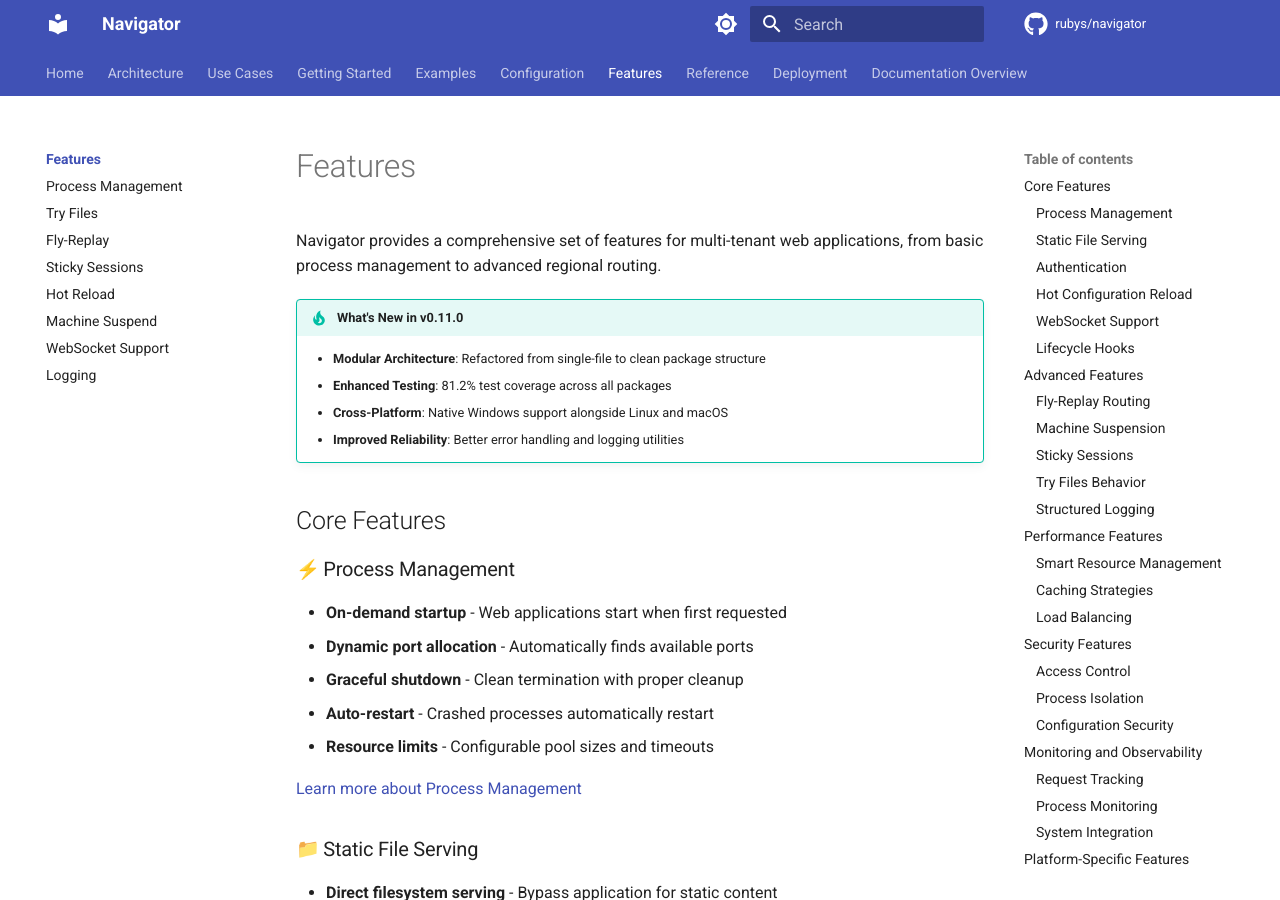
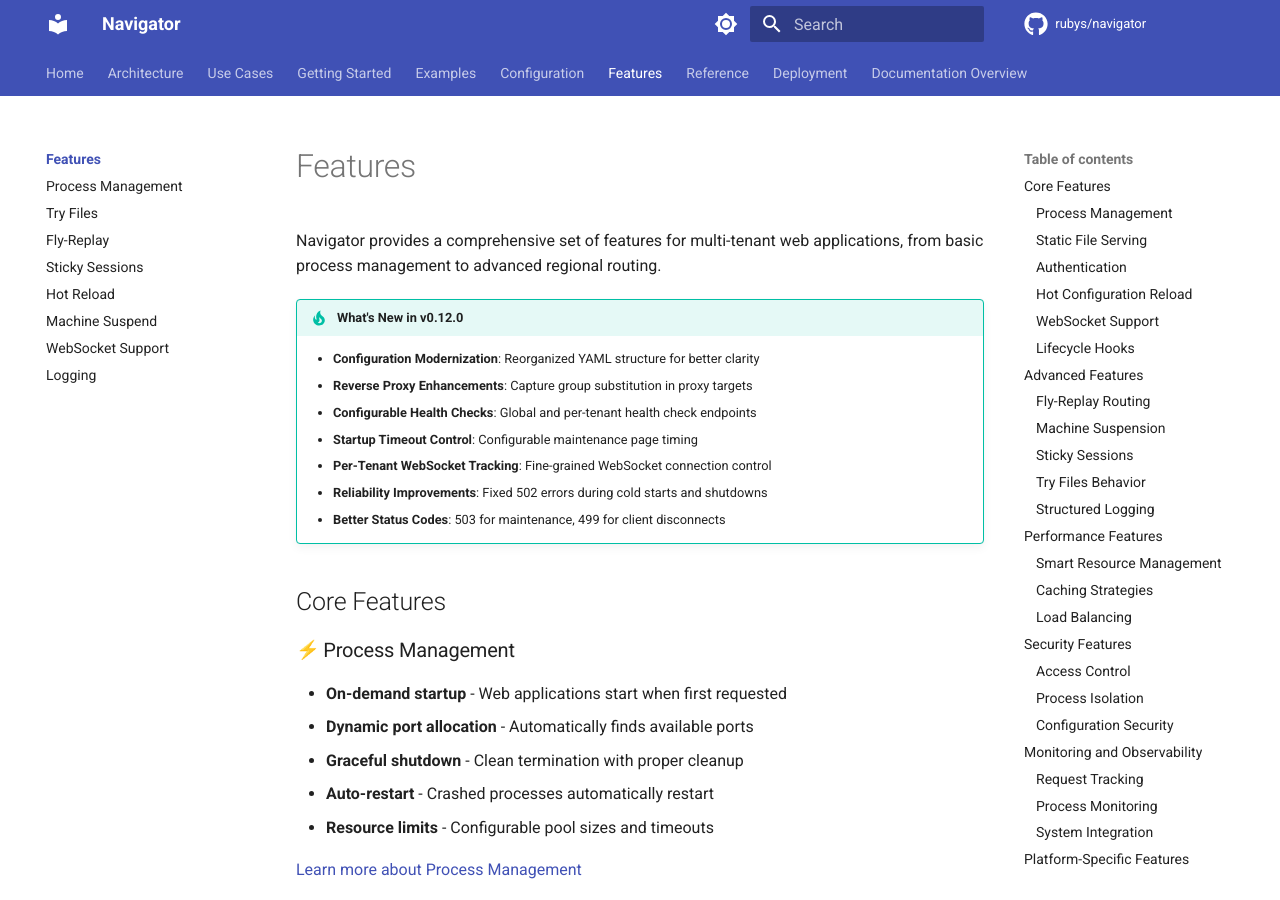
Before and after one commit to rubys/navigator, an MkDocs documentation site: the page built from docs/features/index.md, in a window 1280 px wide and 900 px high. Built offline with MkDocs 1.6.1 and Material for MkDocs 9.7.7, drawn with Linux system fonts in a browser that asks for light colours; emoji names are drawn with the system emoji font; comment, search, counter and statistics services are not loaded.

Commit message:
Update documentation for v0.12.0 release
- Updated main page release callout with v0.12.0 and breaking change warning
- Updated examples index with v0.12.0 migration notice
- Cleaned up installation.md version references
- Updated features index with v0.12.0 highlights
- Updated CLI reference version output example

🤖 Generated with [Claude Code](https://claude.com/claude-code)

Co-Authored-By: Claude <noreply@anthropic.com>

```diff
--- a/docs/features/index.md
+++ b/docs/features/index.md
@@ -2,11 +2,14 @@
 
 Navigator provides a comprehensive set of features for multi-tenant web applications, from basic process management to advanced regional routing.
 
-!!! tip "What's New in v0.11.0"
-    - **Modular Architecture**: Refactored from single-file to clean package structure
-    - **Enhanced Testing**: 81.2% test coverage across all packages
-    - **Cross-Platform**: Native Windows support alongside Linux and macOS
-    - **Improved Reliability**: Better error handling and logging utilities
+!!! tip "What's New in v0.12.0"
+    - **Configuration Modernization**: Reorganized YAML structure for better clarity
+    - **Reverse Proxy Enhancements**: Capture group substitution in proxy targets
+    - **Configurable Health Checks**: Global and per-tenant health check endpoints
+    - **Startup Timeout Control**: Configurable maintenance page timing
+    - **Per-Tenant WebSocket Tracking**: Fine-grained WebSocket connection control
+    - **Reliability Improvements**: Fixed 502 errors during cold starts and shutdowns
+    - **Better Status Codes**: 503 for maintenance, 499 for client disconnects
 
 ## Core Features
 
```
Also changed, not shown: docs/examples/index.md (+2 -2 lines), docs/getting-started/installation.md (+3 -7 lines), docs/index.md (+5 -3 lines), docs/reference/cli.md (+1 -1 lines).
